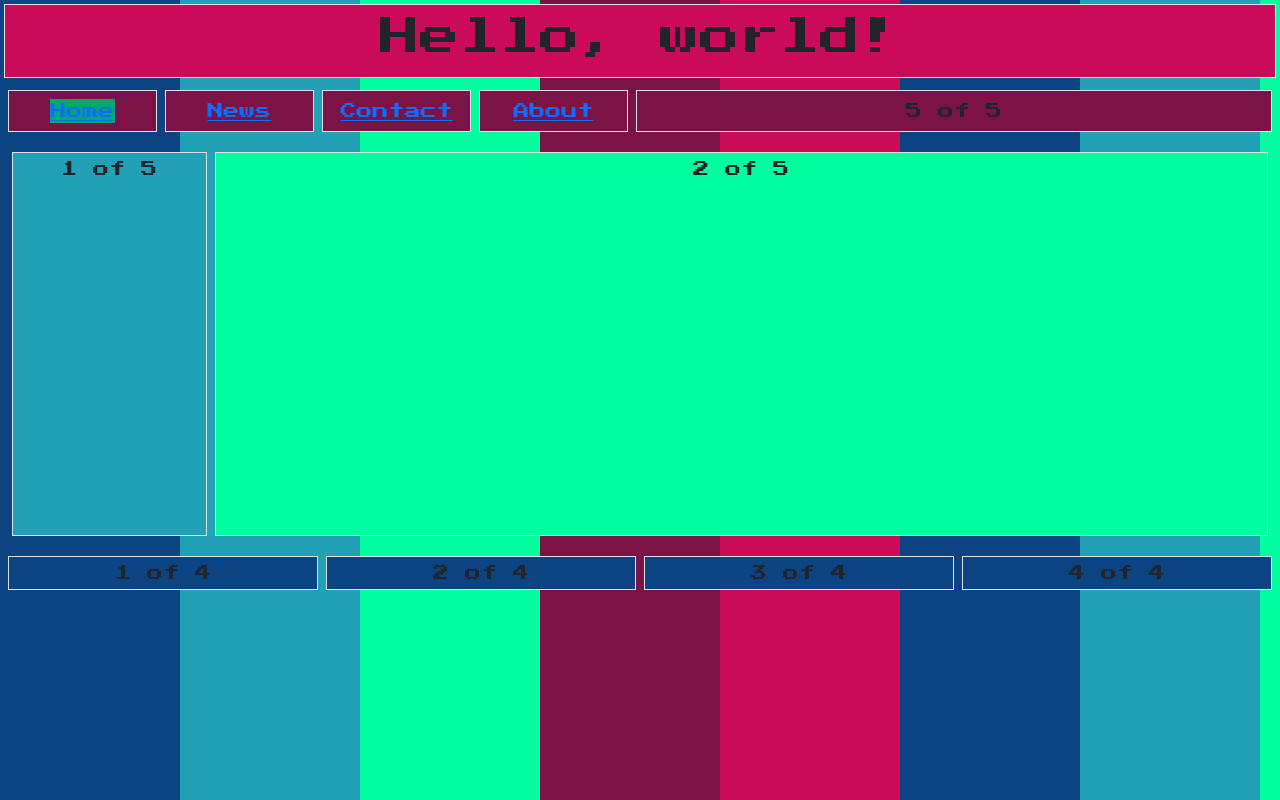
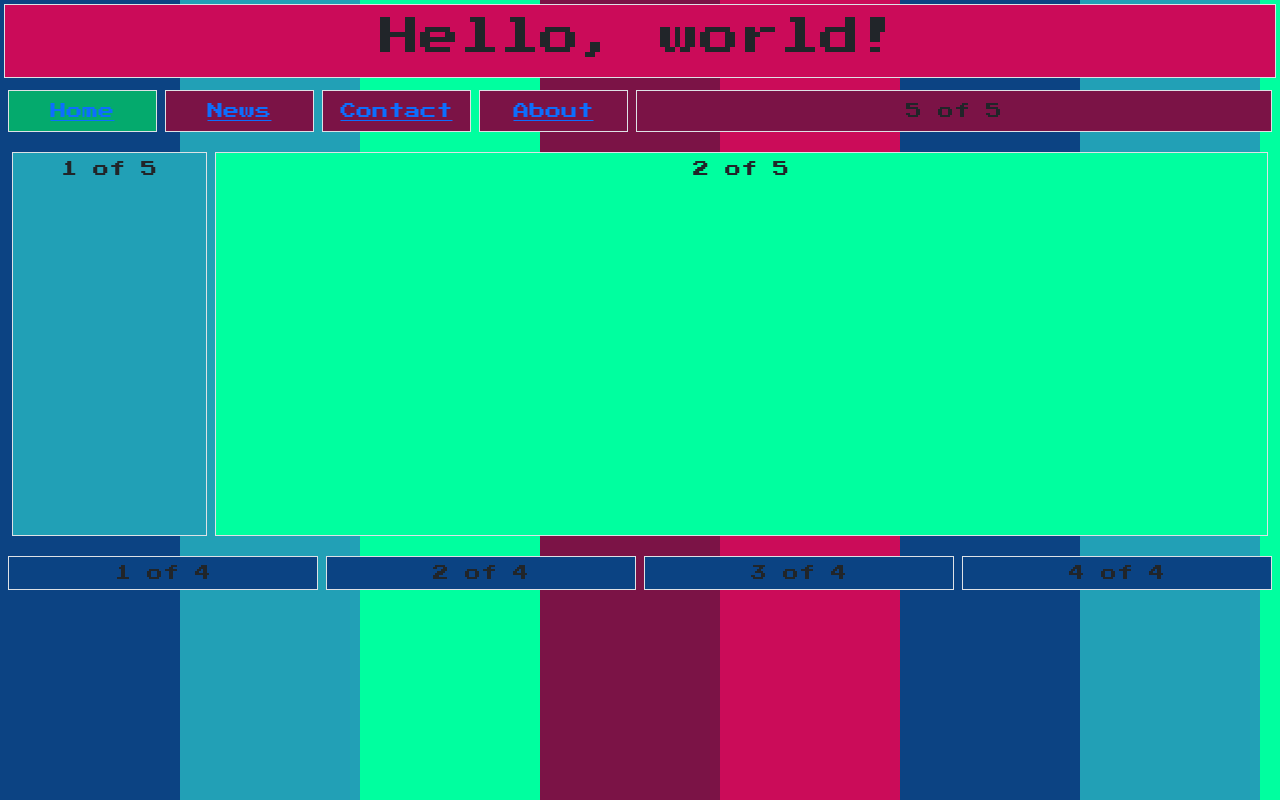
Before and after one commit to archy-calzbioh/portfoli-omg, a plain HTML site: page index.html in a window 1280 px wide. Drawn offline with nearby package versions, Linux system fonts and the light colour scheme.

Commit message:
links are now whole navbar elements. active/hover displays nicer

```diff
--- a/index.html
+++ b/index.html
@@ -23,12 +23,23 @@
       <div class="m-1 p-1 row border  " id ="header">
         <div class="m-1 col "><h1>Hello, world!</h1></div>
       </div>
-      <div class="d-flex m-1 row " id ="nav">
+      <!-- <div class="d-flex m-1 row " id ="nav">
         <div class="m-1 col border navbar justify-content-center"><a class="link active" href="#home">Home</a></div>
         <div class="m-1  col border navbar justify-content-center"><a class="link" href="#news">News</a></div>
         <div class="m-1  col border navbar justify-content-center"><a class="link" href="#contact">Contact</a></div>
         <div class="m-1 col border navbar justify-content-center"><a class="link" href="#about">About</a></div>
         <div class=" m-1  col-6 border navbar justify-content-center">5 of 5</div>
+      </div> -->
+      <div >
+      <!-- <nav class="> -->
+        <nav class= "d-flex m-1 row " id ="nav">
+          <a class="link active m-1 col border navbar justify-content-center" href="#home">Home</a>
+          <a class="link m-1 col border navbar justify-content-center" href="#news ">News</a>
+          <a class= "link m-1 col border navbar justify-content-center" href="#contact">Contact</a>
+          <a class="link m-1 col border navbar justify-content-center" href="#about">About</a>
+          <div class=" m-1  col-6 border navbar justify-content-center">5 of 5</div>
+
+      </nav>
       </div>
       <div class=" m-1 p-1 row h-50 ">
         <div class=" m-1 p-1 col border aside">1 of 5</div>
```
